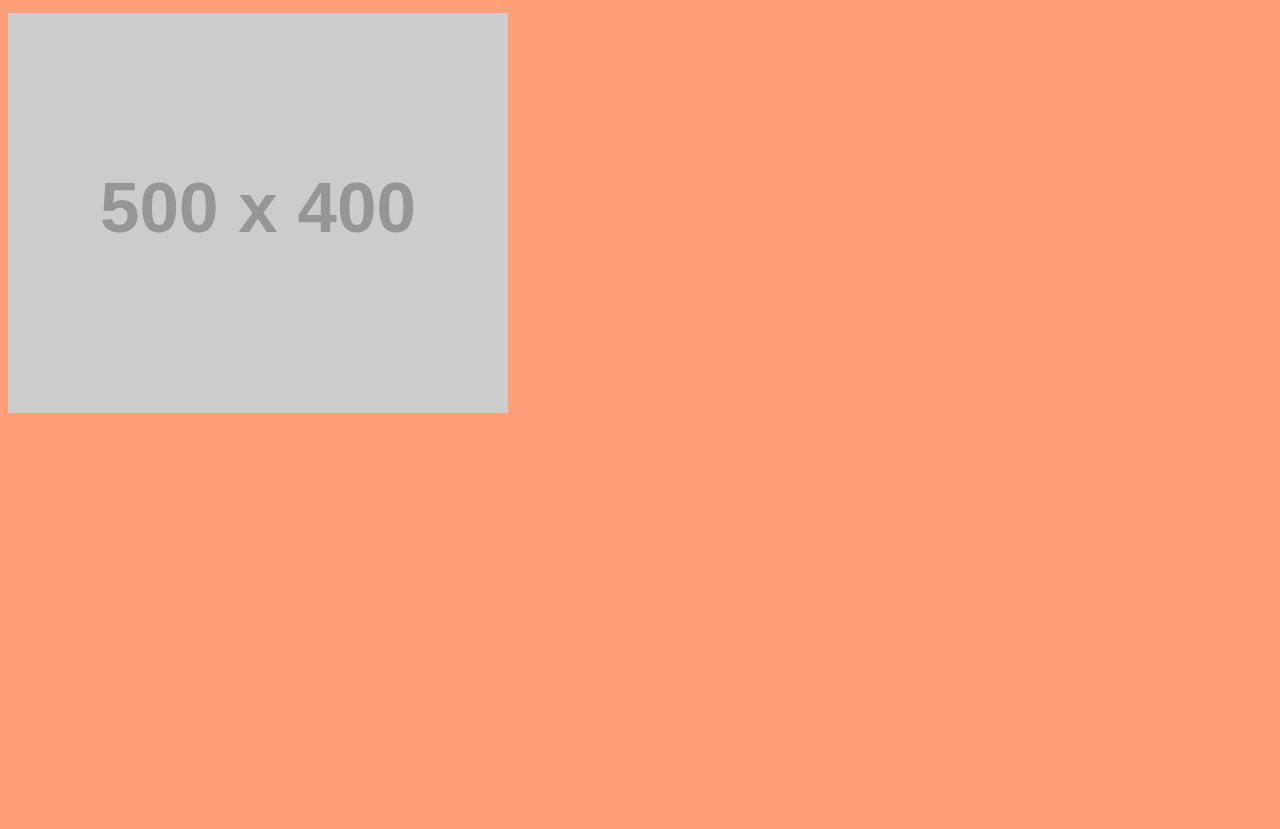
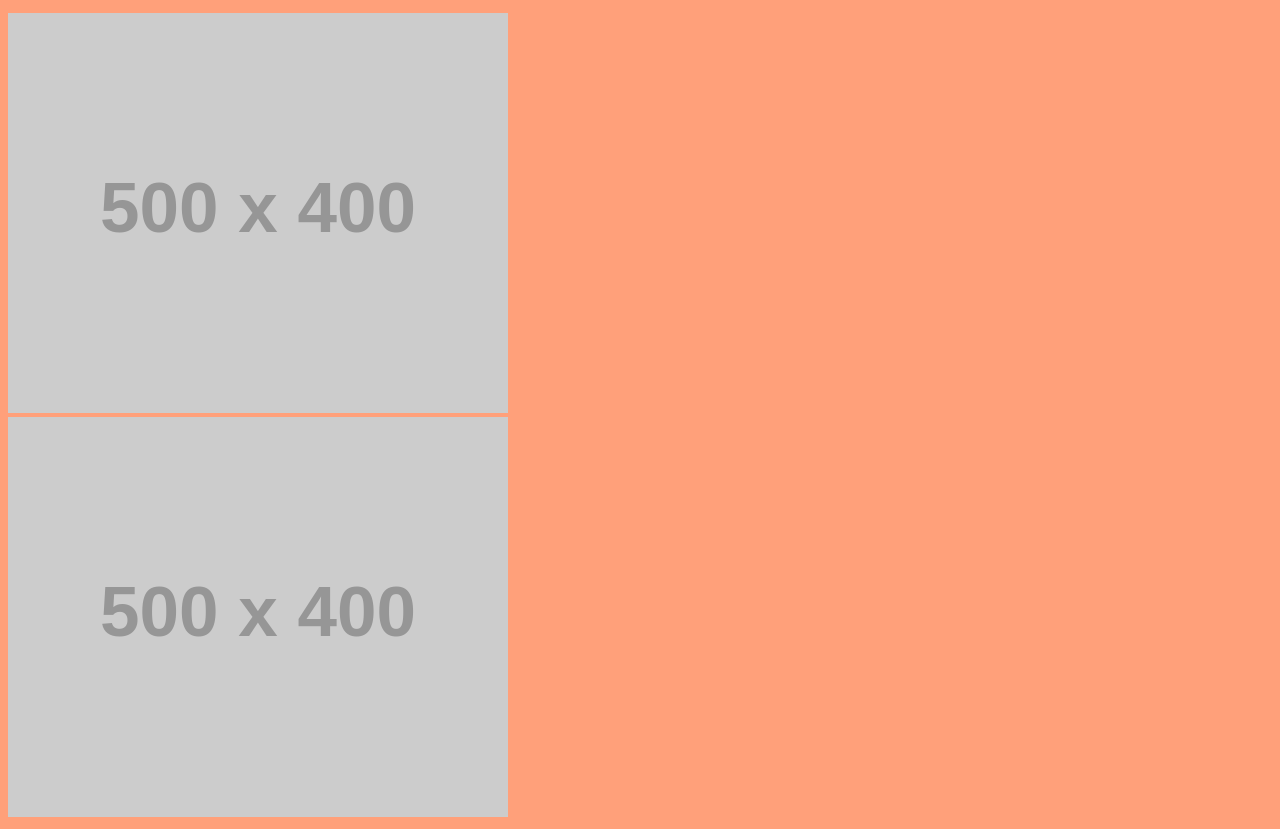
Before and after one commit to casey-turner/new-remote-repo, a plain HTML site: page index.html in a window 1280 px wide. Shown: the part 155-984 px from the top of the page. Before the commit the page ends 800 px from the top, so only its background shows below. Drawn offline with Linux system fonts and the light colour scheme; placeholder pictures from the web are drawn by us.

Commit message:
2021-06-24 Daily Commit

```diff
--- a/index.html
+++ b/index.html
@@ -21,7 +21,7 @@
       <li>list item</li>
     </ul>
     <div class=""><img src="https://via.placeholder.com/500x400/ccc/666?text=" class="img-fluid" alt=""></div>
-
+    <div class=""><img src="https://via.placeholder.com/500x400/ccc/666?text=" class="img-fluid" alt=""></div>
   <script src="js/scripts.js"></script>
 </body>
 </html>
```
